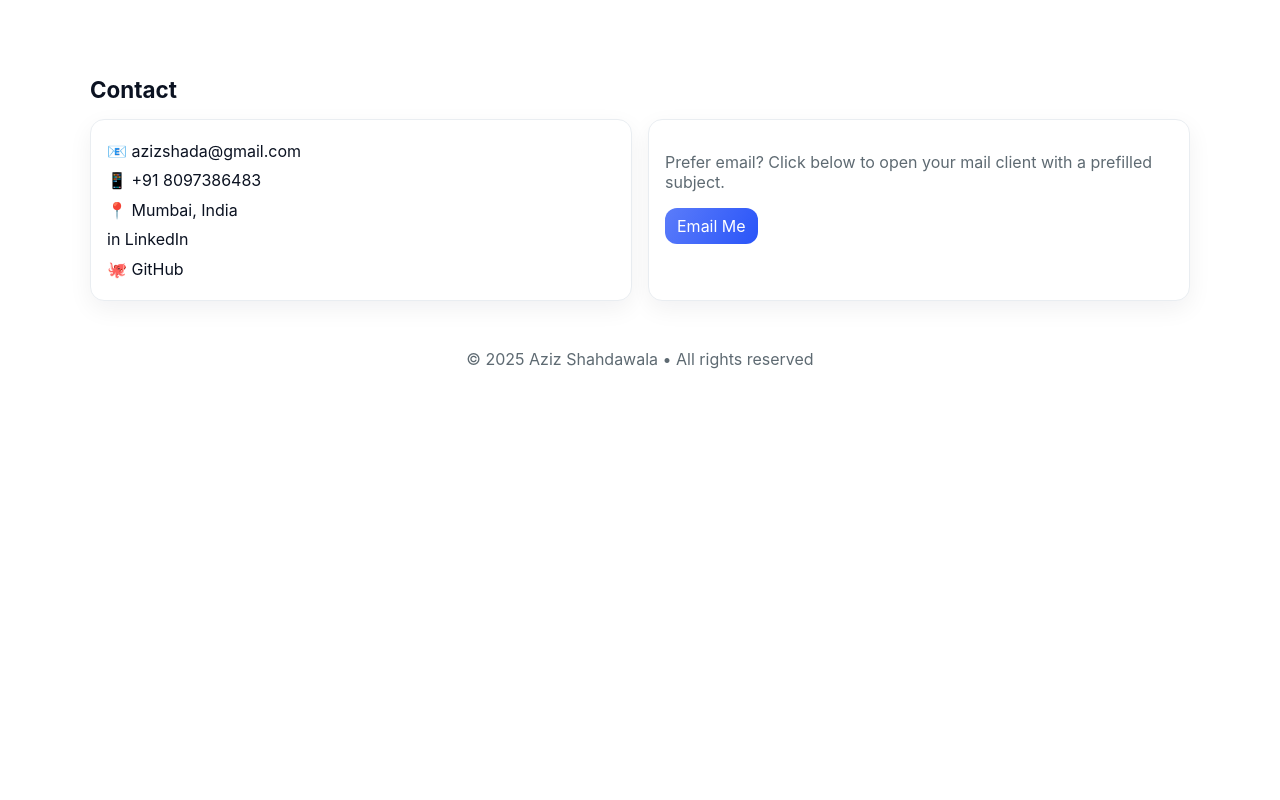
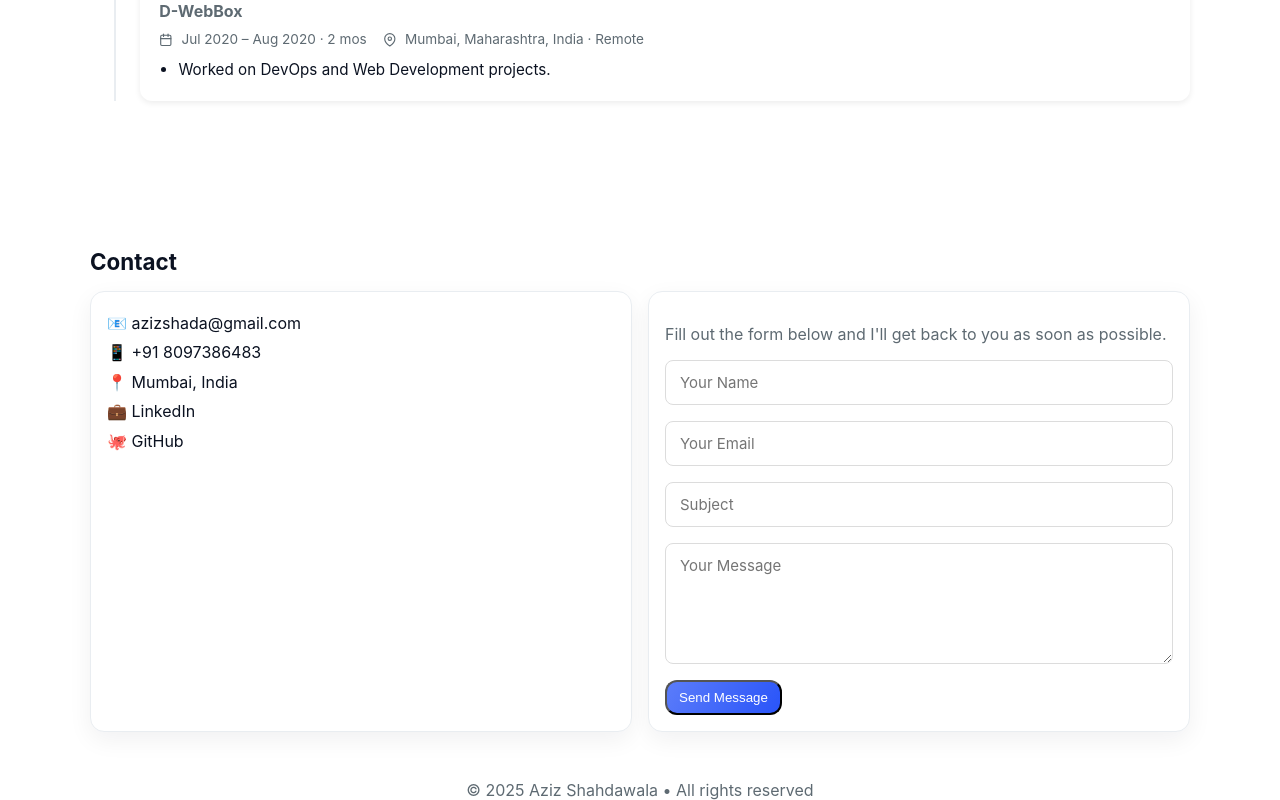
Before and after one commit to AzizShahdawala/portfolio, a React (Create React App) app: page / in a window 1280 px wide. Shown: the part 2634-3434 px from the top of the page. Before the commit the page ends 3003 px from the top, so only its background shows below. Built offline with nearby package versions, Linux system fonts and the light colour scheme.

Commit message:
Mailer backend changes

```diff
--- a/src/components/contact/Contact.jsx
+++ b/src/components/contact/Contact.jsx
@@ -1,27 +1,89 @@
-import React from "react";
+import React, { useState } from "react";
 import { me } from "../../content";
 import "./Contact.scss";
 
-const Contact = () => (
+const API_URL = process.env.REACT_APP_API_URL;
+
+const Contact = () => {
+  const [form, setForm] = useState({
+    name: "",
+    email: "",
+    subject: "",
+    message: "",
+  });
+
+  const [loading, setLoading] = useState(false);
+
+  const handleChange = (e) => {
+    setForm((prev) => ({
+      ...prev,
+      [e.target.name]: e.target.value,
+    }));
+  };
+
+  const handleSubmit = async (e) => {
+    e.preventDefault();
+
+    setLoading(true);
+
+    try {
+      const response = await fetch(`${API_URL}/contact`, {
+        method: "POST",
+        headers: {
+          "Content-Type": "application/json",
+        },
+        body: JSON.stringify(form),
+      });
+
+      const data = await response.json();
+
+      if (response.ok) {
+        alert("✅ Message sent successfully!");
+
+        setForm({
+          name: "",
+          email: "",
+          subject: "",
+          message: "",
+        });
+      } else {
+        alert(data.message || "Failed to send message.");
+      }
+    } catch (error) {
+      console.error(error);
+      alert("Unable to connect to the server.");
+    }
+
+    setLoading(false);
+  };
+
+  return (
     <section className="section container" id="contact">
       <h2>Contact</h2>
+
       <div className="contact__grid">
+        {/* Contact Details */}
+
         <div className="card">
           <a href={`mailto:${me.email}`} className="row">
             📧 {me.email}
           </a>
+
           <a href={`tel:${me.phone}`} className="row">
             📱 {me.phone}
           </a>
+
           <div className="row">📍 {me.location}</div>
+
           <a
             href={me.linkedin}
             target="_blank"
             rel="noopener noreferrer"
             className="row"
           >
-          in LinkedIn
+            💼 LinkedIn
           </a>
+
           <a
             href={me.github}
             target="_blank"
@@ -31,22 +93,64 @@ const Contact = () => (
             🐙 GitHub
           </a>
         </div>
+
+        {/* Contact Form */}
+
         <div className="card">
           <p className="muted">
-          Prefer email? Click below to open your mail client with a prefilled
-          subject.
+            Fill out the form below and I'll get back to you as soon as
+            possible.
           </p>
-        <a
+
+          <form onSubmit={handleSubmit} className="contact-form">
+            <input
+              type="text"
+              name="name"
+              placeholder="Your Name"
+              value={form.name}
+              onChange={handleChange}
+              required
+            />
+
+            <input
+              type="email"
+              name="email"
+              placeholder="Your Email"
+              value={form.email}
+              onChange={handleChange}
+              required
+            />
+
+            <input
+              type="text"
+              name="subject"
+              placeholder="Subject"
+              value={form.subject}
+              onChange={handleChange}
+              required
+            />
+
+            <textarea
+              name="message"
+              rows="5"
+              placeholder="Your Message"
+              value={form.message}
+              onChange={handleChange}
+              required
+            />
+
+            <button
+              type="submit"
               className="btn"
-          href={`mailto:${me.email}?subject=Hello%20${encodeURIComponent(
-            me.name
-          )}&body=Hi%2C%20I%27d%20love%20to%20connect!`}
+              disabled={loading}
             >
-          Email Me
-        </a>
+              {loading ? "Sending..." : "Send Message"}
+            </button>
+          </form>
         </div>
       </div>
     </section>
   );
+};
 
 export default Contact;
--- a/src/components/contact/Contact.scss
+++ b/src/components/contact/Contact.scss
@@ -11,3 +11,33 @@
   text-decoration: none;
   color: inherit;
 }
+
+.contact-form {
+  display: flex;
+  flex-direction: column;
+  gap: 1rem;
+}
+
+.contact-form input,
+.contact-form textarea {
+  width: 100%;
+  padding: 12px 14px;
+  border: 1px solid #dcdcdc;
+  border-radius: 8px;
+  outline: none;
+  font-size: 15px;
+  font-family: inherit;
+}
+
+.contact-form textarea {
+  resize: vertical;
+}
+
+.contact-form input:focus,
+.contact-form textarea:focus {
+  border-color: #4f46e5;
+}
+
+.contact-form button {
+  width: fit-content;
+}
--- a/src/content.js
+++ b/src/content.js
@@ -103,10 +103,19 @@ export const miniProjects = [
 
 
 export const experience = [
+    {
+    company: "Asian Paints",
+    role: "Principle Executive - Systems Development",
+    period: "July 2026 – Present",
+    location: "Mumbai, Maharashtra, India · On-site",
+    bullets: [
+      "Working on dealer incentives portal to provide CNs basis the sales data"
+    ],
+  },
   {
     company: "Asian Paints",
     role: "Senior Executive - Systems Development",
-    period: "Oct 2024 – Present · 1 yr",
+    period: "Oct 2024 – Jun 2026 · 1 yr 8 mos",
     location: "Mumbai, Maharashtra, India · On-site",
     bullets: [
       "Leveraging expertise in SAP Hybris, Flutter, and AngularJS to drive innovative digital solutions."
```
Also changed, not shown: src/services/api.js (added, +16 -0 lines), 1 other file (tests, documents, lock files or other folders). Lines whose indentation alone changed are shown as unchanged.
